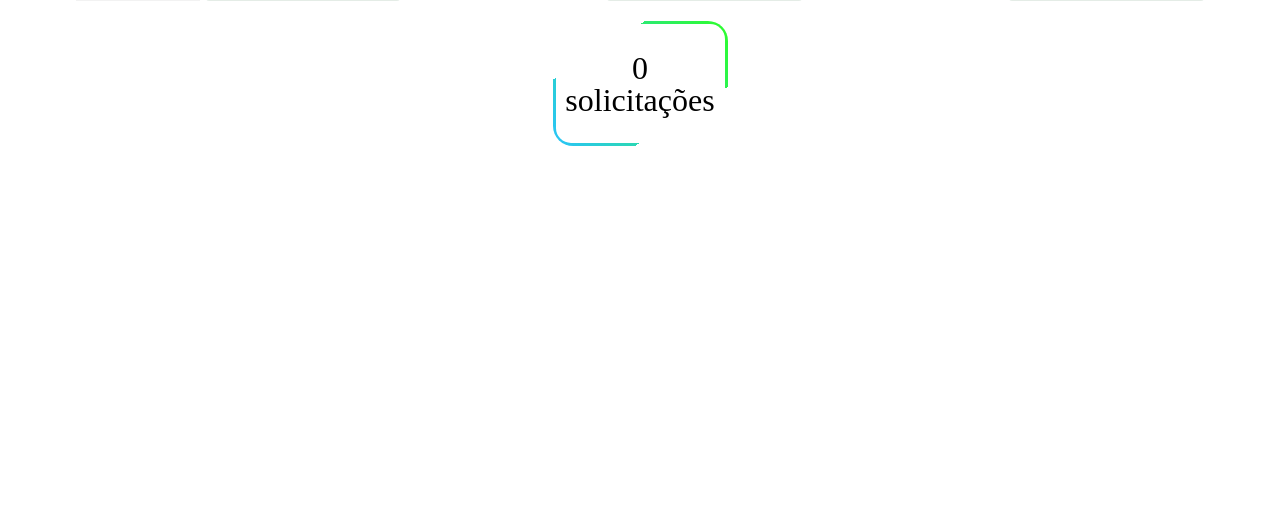
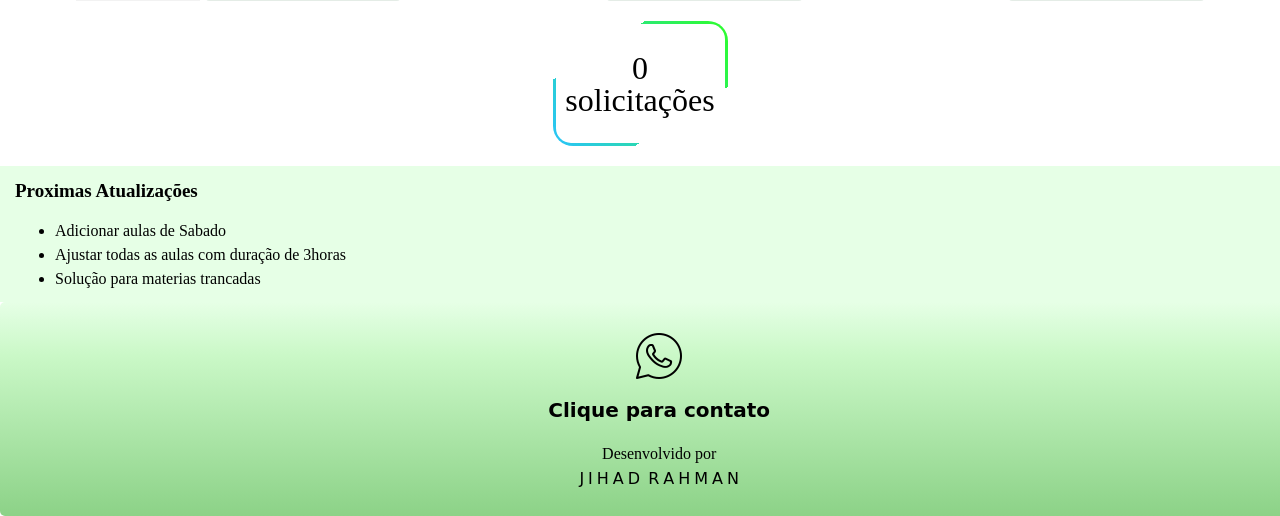
Before and after one commit to Jihad-surf/Comunidade-UFABC, a Django app: page / in a window 1280 px wide. Shown: the part 1343-1859 px from the top of the page. Before the commit the page ends 1489 px from the top, so only its background shows below. Run offline with Django 4.2, Linux system fonts and the light colour scheme; data comes from the database, SQL or seed files in the repository.

Commit message:
add opcao de contato, add proximas atualizacoes

```diff
--- a/configs/static/styles/style.css
+++ b/configs/static/styles/style.css
@@ -87,3 +87,67 @@ header{
     inset: 3px;
     border-radius: 15px;
   }
+
+  .atualizacoes{
+    padding: 15px;
+    background-color: #e6ffe6;
+  }
+  .atualizacoes p{
+    font-size: 19px;
+    font-weight: bold;
+  }
+  ul {
+    list-style: disc;
+    padding-left: 40px;
+    padding-top: 15px;
+  }
+  li {
+    padding-top: 8px;
+  }
+
+.card {
+  background: rgb(180,205,178);
+  background: linear-gradient(0deg, rgb(140, 210, 135) 0%, rgb(202, 248, 199) 75%, rgba(230,255,230,1) 100%);
+  width: 100%;
+  text-align: center;
+  padding: 1.2em;
+  padding-block: 1.8em;
+  border-radius: 5px;
+  position: relative;
+  overflow: hidden;
+  display: flex;
+  flex-direction: column;
+  justify-content: center;
+  align-items: center;
+  gap: 1em;
+  margin: 0 auto;
+}
+.card__text span {
+  font-family: 'Alfa Slab One', cursive;
+  position: relative;
+  display: inline-block;
+  color: #000000;
+  text-transform: uppercase;
+  animation: letterup 10s infinite;
+  animation-delay: calc(.2s * var(--i));
+  animation-duration: 8s;
+  margin-top: 9px;
+
+}
+@keyframes letterup {
+
+  5% {
+    transform: translateY(-8px)
+  }
+  20% {
+    transform: translateY(0)
+  }
+}
+a:link, a:visited {
+  text-decoration: none;
+  color: #000000;
+  font-family: 'Alfa Slab One', cursive;
+  font-size: 20px;
+  font-weight: bold;
+  margin-bottom: 10px;
+}
--- a/templates/calendario/index.html
+++ b/templates/calendario/index.html
@@ -183,5 +183,35 @@
     <section class="solicitacoes">
         <p class="texto">{{ num_visits }} <br>solicitações</p>
     </section>
+    <div class="atualizacoes">
+        <p>Proximas Atualizações</p>
+        <ul>
+            <li>Adicionar aulas de Sabado</li>
+            <li>Ajustar todas as aulas com duração de 3horas</li>
+            <li>Solução para materias trancadas</li>
+        </ul>
+    </div>
+
+    <div class="card">
+        <div class="icon">
+            <img  src="{% static 'img/iconwhats.png' %}" alt="logo whatsapp">
+        </div>
+        <a href="https://api.whatsapp.com/send?text=Olá, gostaria de falar sobre o projeto 'Minha Grade - UFABC'&phone=5511997988776">Clique para contato</a>
+        <div class="card__text">
+            Desenvolvido por<br>
+            <span style="--i:10">J</span>
+            <span style="--i:11">I</span>
+            <span style="--i:12">H</span>
+            <span style="--i:13">A</span>
+            <span style="--i:14">D</span>
+            <span style="--i:1"> </span>
+            <span style="--i:17">R</span>
+            <span style="--i:18">A</span>
+            <span style="--i:19">H</span>
+            <span style="--i:20">M</span>
+            <span style="--i:21">A</span>
+            <span style="--i:22">N</span>
+        </div>
+
 </body>
 </html>
```
Also changed, not shown: configs/static/img/iconwhats.png (added).
